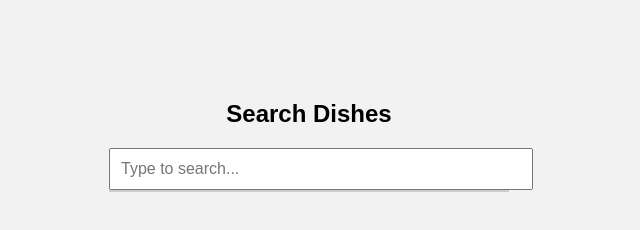
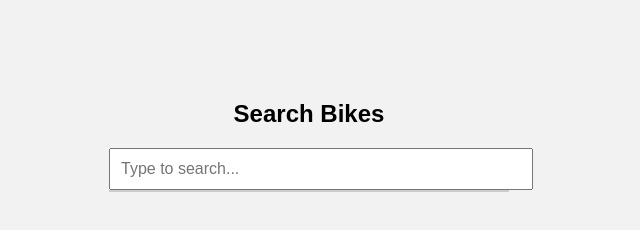
Before and after one commit to omgharat2425-dev/exp5, a plain HTML site: page index.html in a window 1280 px wide. Shown: the full height of the page, 331-971 px from the left. Drawn offline with nearby package versions, Linux system fonts and the light colour scheme.

Commit message:
Update index.html

```diff
--- a/index.html
+++ b/index.html
@@ -14,7 +14,7 @@
 
 <div class="container">
 
-<h2>Search Dishes</h2>
+<h2>Search Bikes</h2>
 
 <input type="text" id="search" placeholder="Type to search...">
 
```
